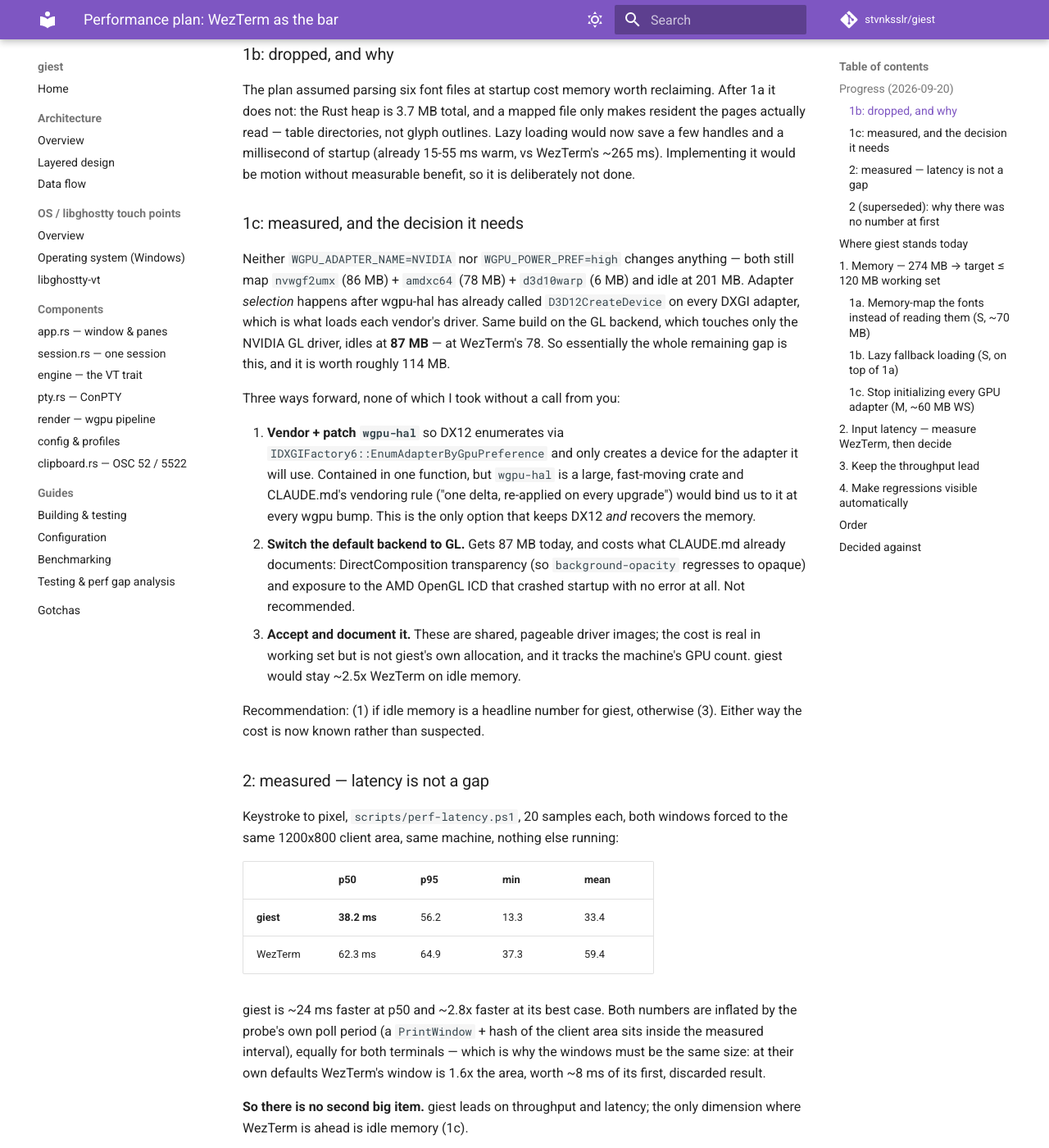
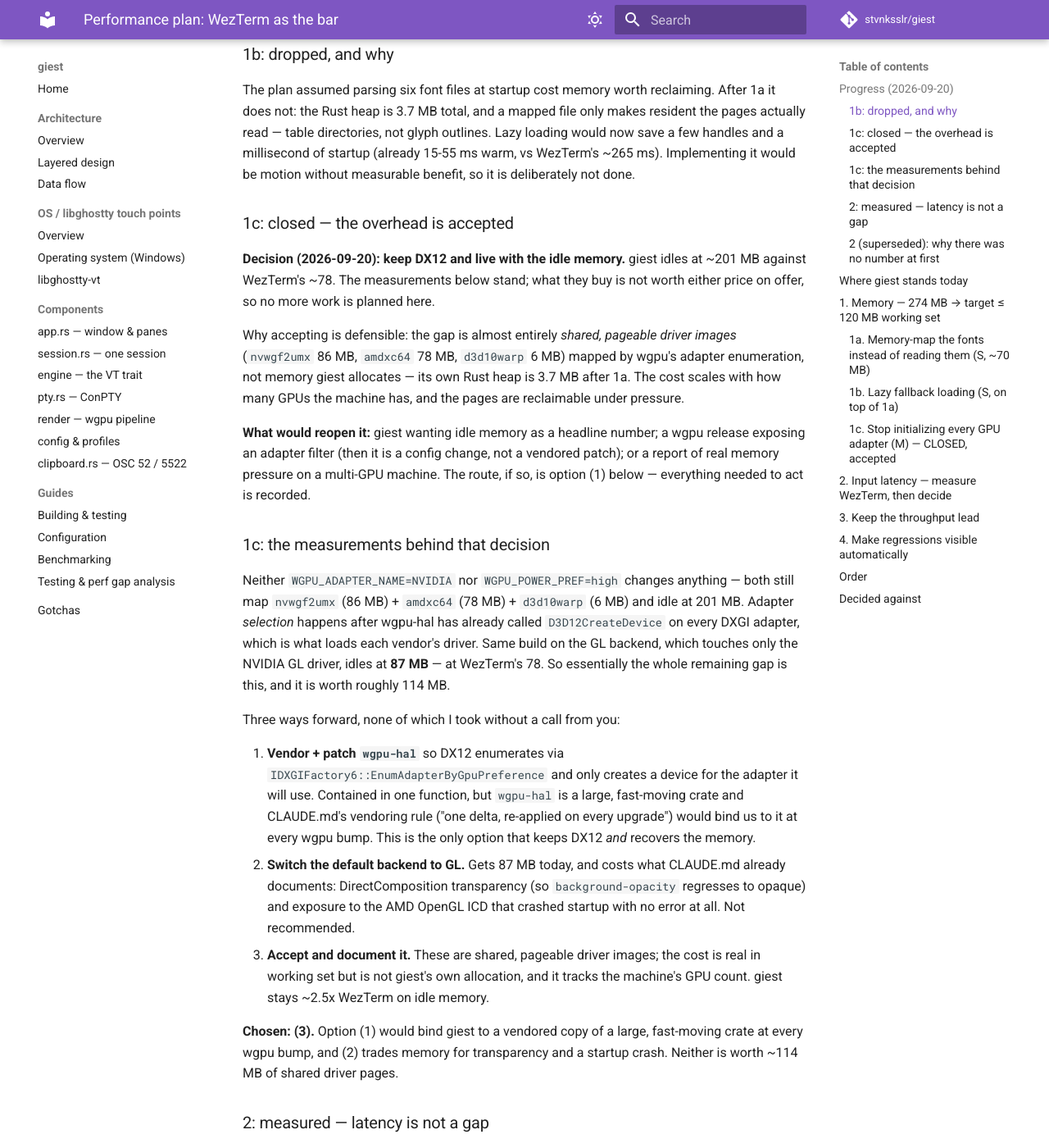
Before and after one commit to stvnksslr/geist, an MkDocs documentation site: the page built from docs/perf-plan.md, in a window 1280 px wide and 1400 px high, scrolled down 736 px. Shown: the whole window at 82% size. Built offline with MkDocs 1.6.1 and Material for MkDocs 9.7.7, drawn with Linux system fonts in a browser that asks for light colours; comment, search, counter and statistics services are not loaded; some of the changed text lies outside the part shown.

Commit message:
docs(perf): close the idle-memory item; DX12 overhead accepted
giest idles at ~201 MB against WezTerm's ~78, and after the font work that
gap is almost entirely shared, pageable GPU driver images mapped by wgpu's
adapter enumeration - not giest's own allocation, whose heap is 3.7 MB.

Recovering it means vendoring a patched wgpu-hal (binding us to a large,
fast-moving crate at every bump) or switching to GL (losing DirectComposition
transparency and reopening the AMD OpenGL ICD startup crash). Neither is
worth ~114 MB of shared driver pages, so the cost is accepted and the item
is closed. What would reopen it is written down.

Leaves one plan item open: memory as a gated series in the harness, which
waits on the perf-harness branch being merged.

Co-Authored-By: Claude Opus 5 <noreply@anthropic.com>
Claude-Session: https://claude.ai/code/session_018gsFCRbDxoSaKaxpejnxED

```diff
--- a/docs/perf-plan.md
+++ b/docs/perf-plan.md
@@ -6,7 +6,7 @@
 |---|---|---|
 | 1a fonts mmap + dedupe | **done** | Rust heap 76.6 -> 3.7 MB; working set 274 -> 201 MB; throughput unchanged (84.4 -> 85.5 MiB/s); 784 tests pass |
 | 1b lazy fallback loading | **dropped** | mmap made it moot — see below |
-| 1c GPU driver enumeration | **investigated, needs a decision** | no app-level knob works; DX12 201 MB vs GL 87 MB |
+| 1c GPU driver enumeration | **closed — accepted** | ~114 MB of shared driver images; keeping DX12 is worth it (2026-09-20) |
 | 2 latency vs WezTerm | **done — giest wins** | 38.2 ms p50 vs WezTerm's 62.3 (20 samples each, identical 1200x800 client) |
 | 3 dev build uses OpenConsole | **done** | `mise dev` now runs `fetch-conpty.ps1` (0.3 s no-op once installed) |
 | 4 memory series in the harness | **blocked** | needs the perf-harness branch merged; commit signing is down |
@@ -23,7 +23,24 @@ Lazy loading would now save a few handles and a millisecond of startup (already
 15-55 ms warm, vs WezTerm's ~265 ms). Implementing it would be motion without
 measurable benefit, so it is deliberately not done.
 
-### 1c: measured, and the decision it needs
+### 1c: closed — the overhead is accepted
+
+**Decision (2026-09-20): keep DX12 and live with the idle memory.** giest idles
+at ~201 MB against WezTerm's ~78. The measurements below stand; what they buy
+is not worth either price on offer, so no more work is planned here.
+
+Why accepting is defensible: the gap is almost entirely *shared, pageable
+driver images* (`nvwgf2umx` 86 MB, `amdxc64` 78 MB, `d3d10warp` 6 MB) mapped by
+wgpu's adapter enumeration, not memory giest allocates — its own Rust heap is
+3.7 MB after 1a. The cost scales with how many GPUs the machine has, and the
+pages are reclaimable under pressure.
+
+**What would reopen it:** giest wanting idle memory as a headline number; a
+wgpu release exposing an adapter filter (then it is a config change, not a
+vendored patch); or a report of real memory pressure on a multi-GPU machine.
+The route, if so, is option (1) below — everything needed to act is recorded.
+
+### 1c: the measurements behind that decision
 
 Neither `WGPU_ADAPTER_NAME=NVIDIA` nor `WGPU_POWER_PREF=high` changes anything —
 both still map `nvwgf2umx` (86 MB) + `amdxc64` (78 MB) + `d3d10warp` (6 MB) and
@@ -47,10 +64,11 @@ Three ways forward, none of which I took without a call from you:
    that crashed startup with no error at all. Not recommended.
 3. **Accept and document it.** These are shared, pageable driver images; the
    cost is real in working set but is not giest's own allocation, and it tracks
-   the machine's GPU count. giest would stay ~2.5x WezTerm on idle memory.
+   the machine's GPU count. giest stays ~2.5x WezTerm on idle memory.
 
-Recommendation: (1) if idle memory is a headline number for giest, otherwise (3).
-Either way the cost is now known rather than suspected.
+**Chosen: (3).** Option (1) would bind giest to a vendored copy of a large,
+fast-moving crate at every wgpu bump, and (2) trades memory for transparency
+and a startup crash. Neither is worth ~114 MB of shared driver pages.
 
 ### 2: measured — latency is not a gap
 
@@ -158,7 +176,13 @@ Even mapped, six files are opened and their tables parsed at startup. Load a
 fallback face on the first codepoint the earlier faces miss. Most sessions never
 render CJK or Korean. Keeps startup flat and cuts handle count.
 
-### 1c. Stop initializing every GPU adapter (M, ~60 MB WS)
+### 1c. Stop initializing every GPU adapter (M) — CLOSED, accepted
+
+> Superseded by the decision at the top of this file: the overhead is accepted
+> and no work is planned. Kept because it records the options and what each
+> costs, for whoever reopens it. The "~60 MB" estimate below was measured
+> before 1a landed; the true figure is ~114 MB.
+
 
 wgpu-hal's DX12 backend opens a D3D12 device on *every* DXGI adapter while
 enumerating, which loads each vendor's user-mode driver and WARP. giest already
@@ -229,11 +253,18 @@ Target: within 1 ms of WezTerm at p50, or a written reason it cannot be.
 
 ## Order
 
-1. **1a** fonts mmap + dedupe (largest win, smallest change, no risk).
-2. **2** latency probe — decides whether there is a second big item.
-3. **4** memory series in the harness, so 1a/1c are gated from now on.
-4. **1b**, then **1c** (investigate before patching).
-5. **3** dev-build OpenConsole fetch.
+All done or closed except one:
+
+1. ~~**1a** fonts mmap + dedupe~~ done — the largest win, and the whole of it.
+2. ~~**2** latency probe~~ done — giest leads, so there was no second big item.
+3. **4** memory series in the harness, so 1a stays fixed. **Still open**, and
+   blocked on merging the perf-harness branch (`src/perf.rs`, `mise perf`).
+4. ~~**1b**~~ dropped (mmap made it moot), ~~**1c**~~ closed (accepted).
+5. ~~**3** dev-build OpenConsole fetch~~ done.
+
+With 1c accepted, giest's standing against WezTerm is: **ahead** on throughput
+(5x) and keystroke latency (1.6x), **level** on startup and idle CPU, **behind**
+on idle memory by ~2.5x, by choice and for a known reason.
 
 ## Decided against
 
```
